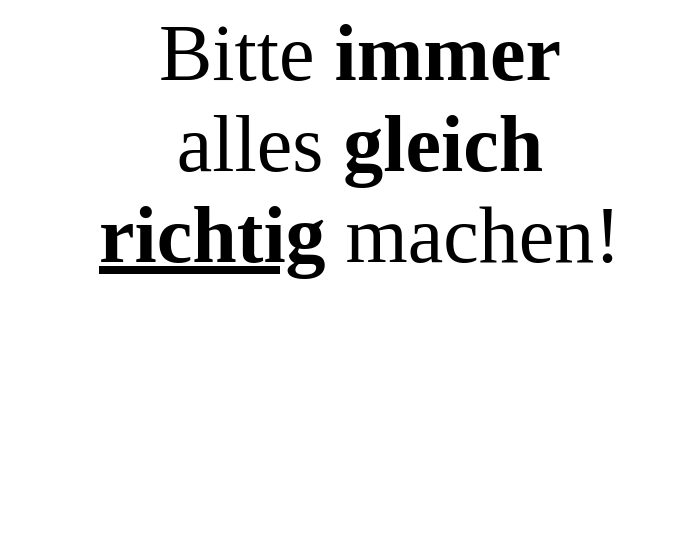
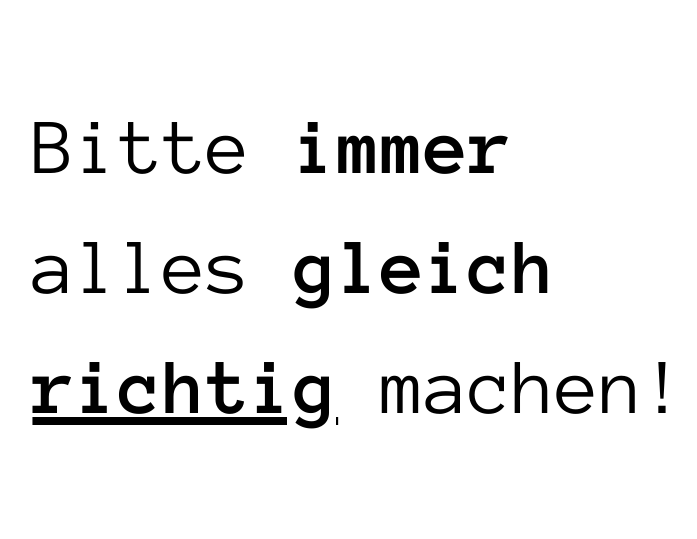
Before and after one commit to asmaps/immerrichtigmachen.de, a plain HTML site: page index.html in a window 1280 px wide. Shown: the whole page, without its empty margins (280-977 px from the left). Drawn offline with Linux system fonts and the light colour scheme.

Commit message:
add font and styling

```diff
--- a/index.html
+++ b/index.html
@@ -1,5 +1,15 @@
-<p style="font-size:5em; text-align:center">
-    Bitte <strong>immer</strong><br>
-    alles <strong>gleich</strong><br>
-    <strong><u>richtig</u></strong> machen!
-</p>
+<!doctype html>
+<html lang="">
+    <head>
+        <link href='http://fonts.googleapis.com/css?family=Anonymous+Pro:400,700' rel='stylesheet' type='text/css'>
+    </head>
+    <body>
+        <div style="text-align:center">
+            <p style="display:inline-block;font-size:5em;line-height:1.5em;text-align:left;font-family: 'Anonymous Pro';">
+                Bitte <strong>immer</strong><br>
+                alles <strong>gleich</strong><br>
+                <strong><u>richtig</u></strong> machen!
+            </p>
+        </div>
+    </body>
+</html>
```
